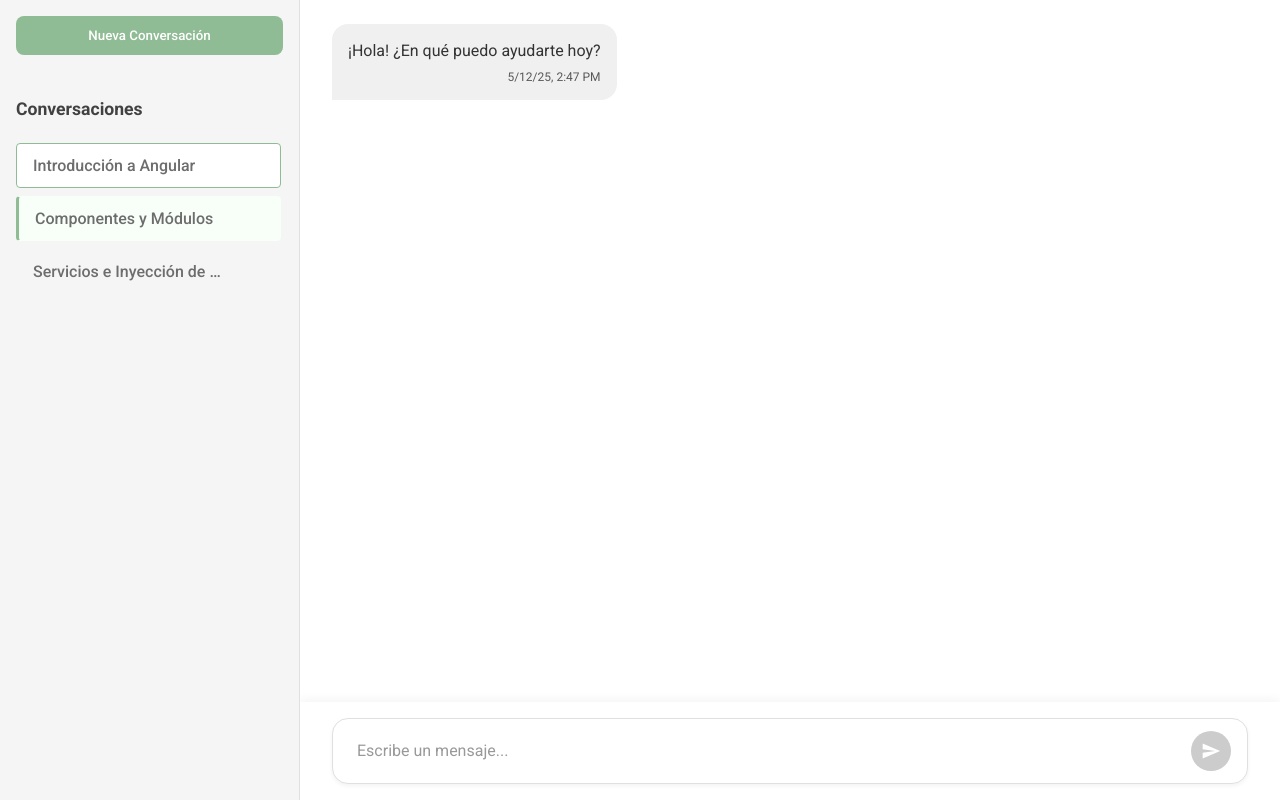
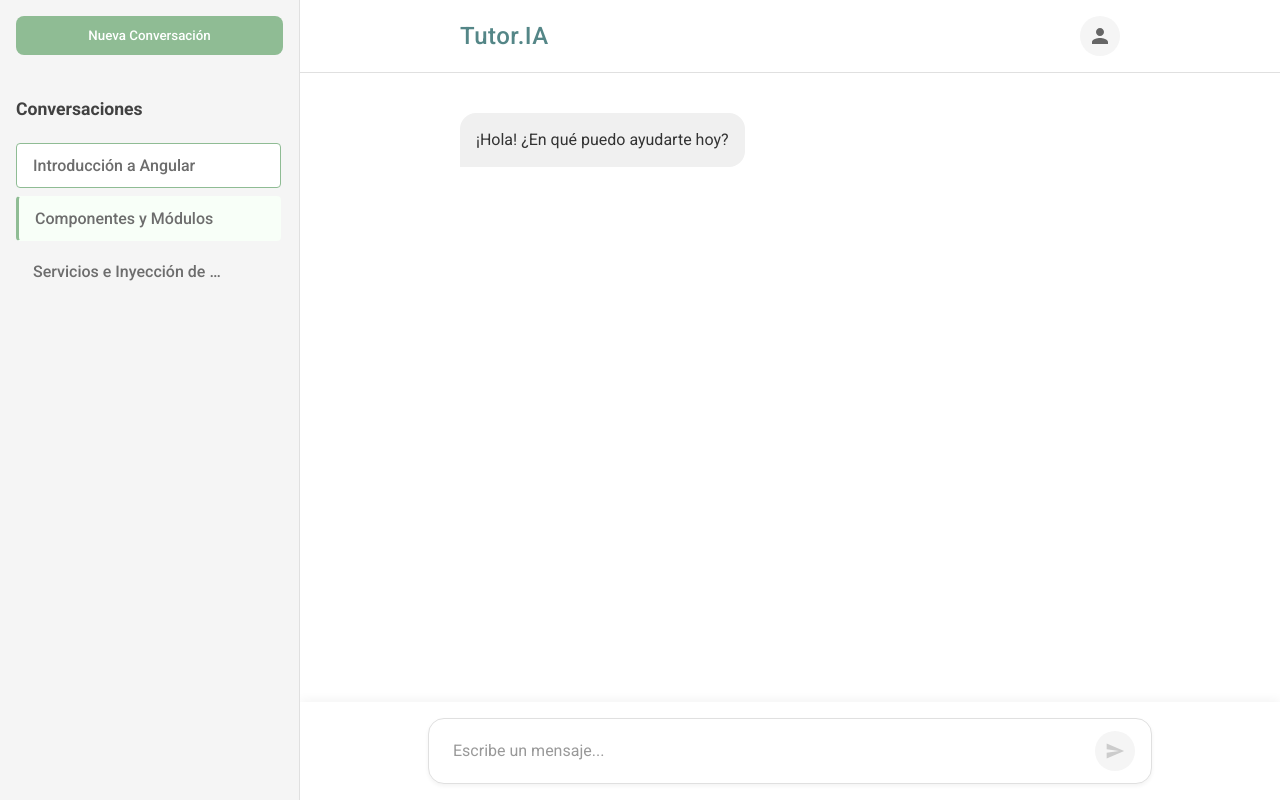
Before and after one commit to DanielDiazMartinez/ChatBotTutorVirtual, an Angular app in the folder frontend/: page / in a window 1280 px wide. Built offline with nearby package versions, Linux system fonts and the light colour scheme.

Commit message:
Enhance chat area layout and styles: add user profile button, improve message container structure, and update chat input styles; remove timestamp from messages

```diff
--- a/frontend/src/app/features/student-view/components/chat-area/chat-area.component.html
+++ b/frontend/src/app/features/student-view/components/chat-area/chat-area.component.html
@@ -1,10 +1,22 @@
 <div class="chat-area-container">
+  <div class="chat-header">
+    <div class="chat-title">Tutor.IA</div>
+    <button class="user-profile-btn">
+      <svg width="24" height="24" viewBox="0 0 24 24" fill="none" xmlns="http://www.w3.org/2000/svg">
+        <path d="M12 12C14.21 12 16 10.21 16 8C16 5.79 14.21 4 12 4C9.79 4 8 5.79 8 8C8 10.21 9.79 12 12 12ZM12 14C9.33 14 4 15.34 4 18V20H20V18C20 15.34 14.67 14 12 14Z" fill="currentColor"/>
+      </svg>
+    </button>
+  </div>
+
   <div class="messages-container" #messagesContainer>
-    <app-chat-message
-      *ngFor="let message of messages"
-      [message]="message"
-    ></app-chat-message>
+    <div class="chat-content">
+      <app-chat-message
+        *ngFor="let message of messages"
+        [message]="message"
+      ></app-chat-message>
+    </div>
   </div>
+
   <app-chat-input
     (sendMessage)="onSendMessage($event)"
   ></app-chat-input>
--- a/frontend/src/app/features/student-view/components/chat-area/chat-area.component.scss
+++ b/frontend/src/app/features/student-view/components/chat-area/chat-area.component.scss
@@ -4,8 +4,41 @@
   height: 100vh;
   background-color: #ffffff;
   max-width: 100%;
-  margin: 0 auto;
   position: relative;
+
+  .chat-header {
+    display: flex;
+    justify-content: space-between;
+    align-items: center;
+    padding: 1rem 10rem;
+    border-bottom: 1px solid #e0e0e0;
+    background-color: #ffffff;
+
+    .chat-title {
+      font-size: 1.5rem;
+      font-weight: 500;
+      color: #548687;
+      letter-spacing: 0.5px;
+    }
+
+    .user-profile-btn {
+      width: 40px;
+      height: 40px;
+      border-radius: 50%;
+      border: none;
+      background-color: #f5f5f5;
+      color: #666;
+      cursor: pointer;
+      display: flex;
+      align-items: center;
+      justify-content: center;
+      transition: all 0.2s ease;
+
+      &:hover {
+        background-color: #e5e5e5;
+      }
+    }
+  }
 
   .messages-container {
     flex: 1;
@@ -14,8 +47,14 @@
     display: flex;
     flex-direction: column;
     width: 100%;
-    padding: 1rem 0;
-    margin-bottom: 1rem;
+    padding: 2rem 0;
+
+    .chat-content {
+      width: 100%;
+      max-width: 1200px;
+      margin: 0 auto;
+      padding: 0 8rem;
+    }
 
     &::-webkit-scrollbar {
       width: 6px;
@@ -40,8 +79,13 @@
     bottom: 0;
     left: 0;
     right: 0;
-    padding: 1rem 2rem;
     background-color: #ffffff;
     box-shadow: 0 -2px 10px rgba(0, 0, 0, 0.05);
+    padding: 1rem 8rem;
+
+    ::ng-deep .chat-input-container {
+      max-width: 900px;
+      margin: 0 auto;
+    }
   }
 }
--- a/frontend/src/app/features/student-view/components/chat-input/chat-input.component.scss
+++ b/frontend/src/app/features/student-view/components/chat-input/chat-input.component.scss
@@ -52,8 +52,9 @@
     }
 
     &:disabled {
-      background-color: #ccc;
-      cursor: not-allowed;
+      background-color: #f5f5f5;
+      cursor: default;
+      color: #cccccc;
     }
 
     svg {
--- a/frontend/src/app/features/student-view/components/chat-message/chat-message.component.html
+++ b/frontend/src/app/features/student-view/components/chat-message/chat-message.component.html
@@ -1,6 +1,5 @@
 <div class="message" [class.user-message]="message.isUser" [class.bot-message]="!message.isUser">
   <div class="message-content">
     <div class="message-text">{{ message.content }}</div>
-    <div class="message-timestamp">{{ message.timestamp | date:'short' }}</div>
   </div>
 </div>
--- a/frontend/src/app/features/student-view/components/chat-message/chat-message.component.scss
+++ b/frontend/src/app/features/student-view/components/chat-message/chat-message.component.scss
@@ -31,15 +31,8 @@
 
   .message-content {
     .message-text {
-      margin-bottom: 0.5rem;
       line-height: 1.4;
       font-size: 1rem;
     }
-
-    .message-timestamp {
-      font-size: 0.75rem;
-      opacity: 0.8;
-      text-align: right;
-    }
   }
 }
```
